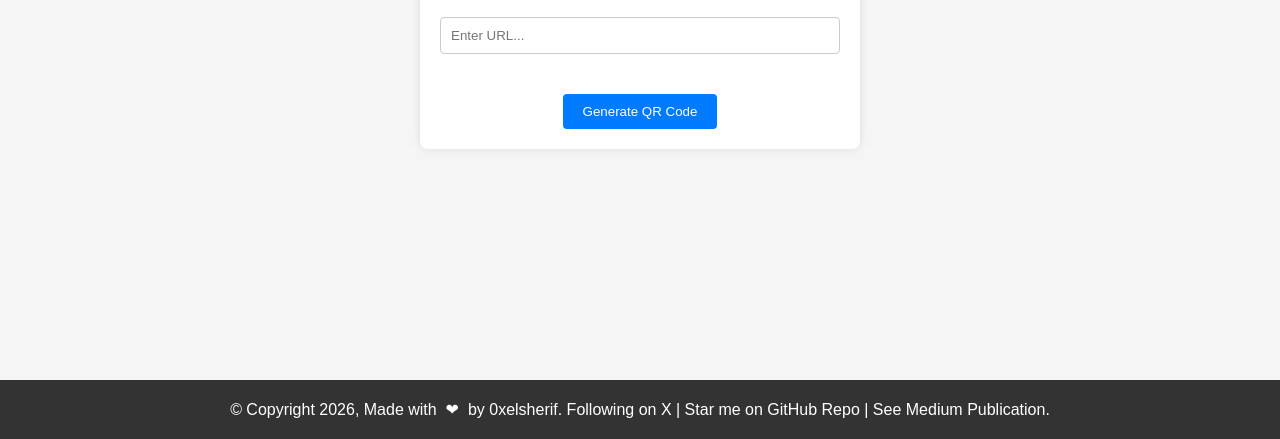
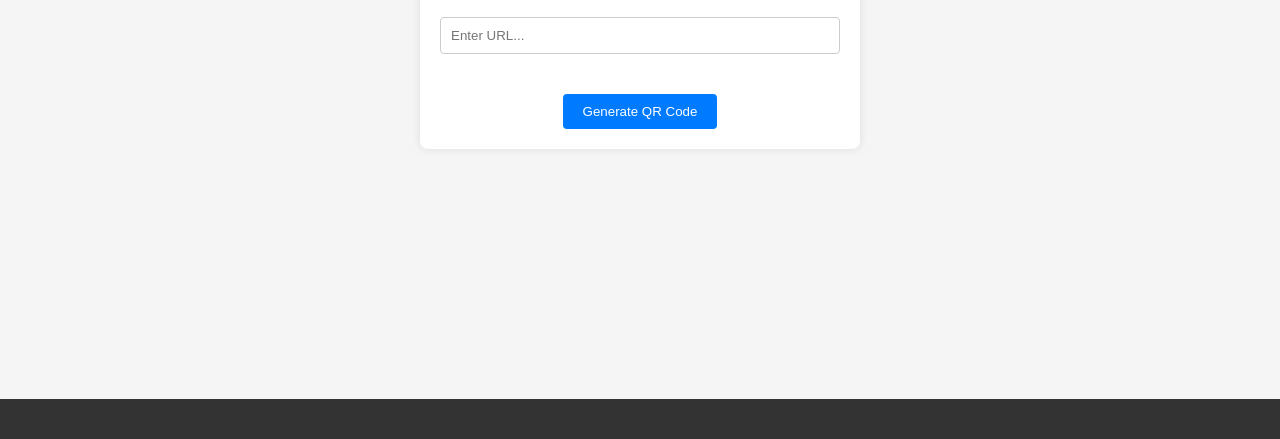
Before and after one commit to Sagar16003/URL-QR-Code, a plain HTML site: page index.html in a window 1280 px wide. Shown: the part 361-800 px from the top of the page. Drawn offline with Linux system fonts and the light colour scheme.

Commit message:
Update index.html

```diff
--- a/index.html
+++ b/index.html
@@ -1,11 +1,13 @@
 <!DOCTYPE html>
 <html lang="en">
+
 <head>
     <meta charset="UTF-8">
     <meta name="viewport" content="width=device-width, initial-scale=1.0">
     <title>URL QR Code Generator</title>
     <link rel="stylesheet" href="style.css">
 </head>
+
 <body>
     <div class="container">
         <h2>URL QR Code Generator</h2>
@@ -17,17 +19,11 @@
     </div>
     <footer class="footer">
 
-        © Copyright <script>document.write(new Date().getFullYear())</script>, Made with&nbsp;
-        <span class="text-gray">
-           &#10084;
-        </span>&nbsp;by&nbsp;<a href="https://github.com/0xelsherif" target="_blank">0xelsherif</a>.
-        <a href="https://twitter.com/0xelsherif" target="_blank"> Following on X</a> |
-        <a href="https://github.com/0xelsherif/URL-QR-Code-Generator" target="_blank">Star me on GitHub Repo</a> |
-        <a href="https://0xelsherif.medium.com/" target="_blank">See Medium Publication</a>.
 
 
     </footer>
     <script src="https://cdnjs.cloudflare.com/ajax/libs/qrcodejs/1.0.0/qrcode.min.js"></script>
     <script src="QR-Code-Generator.js"></script>
 </body>
+
 </html>
```
